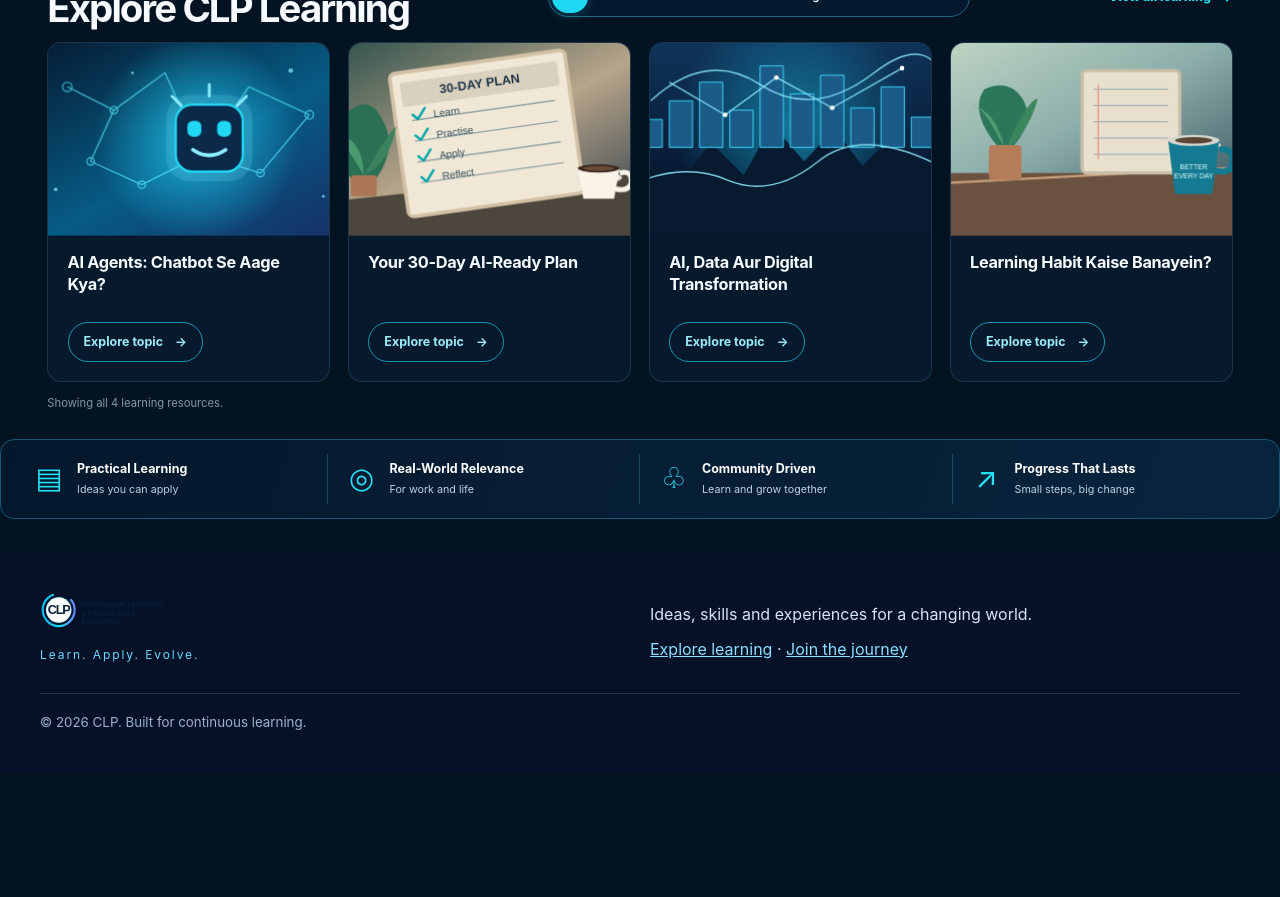
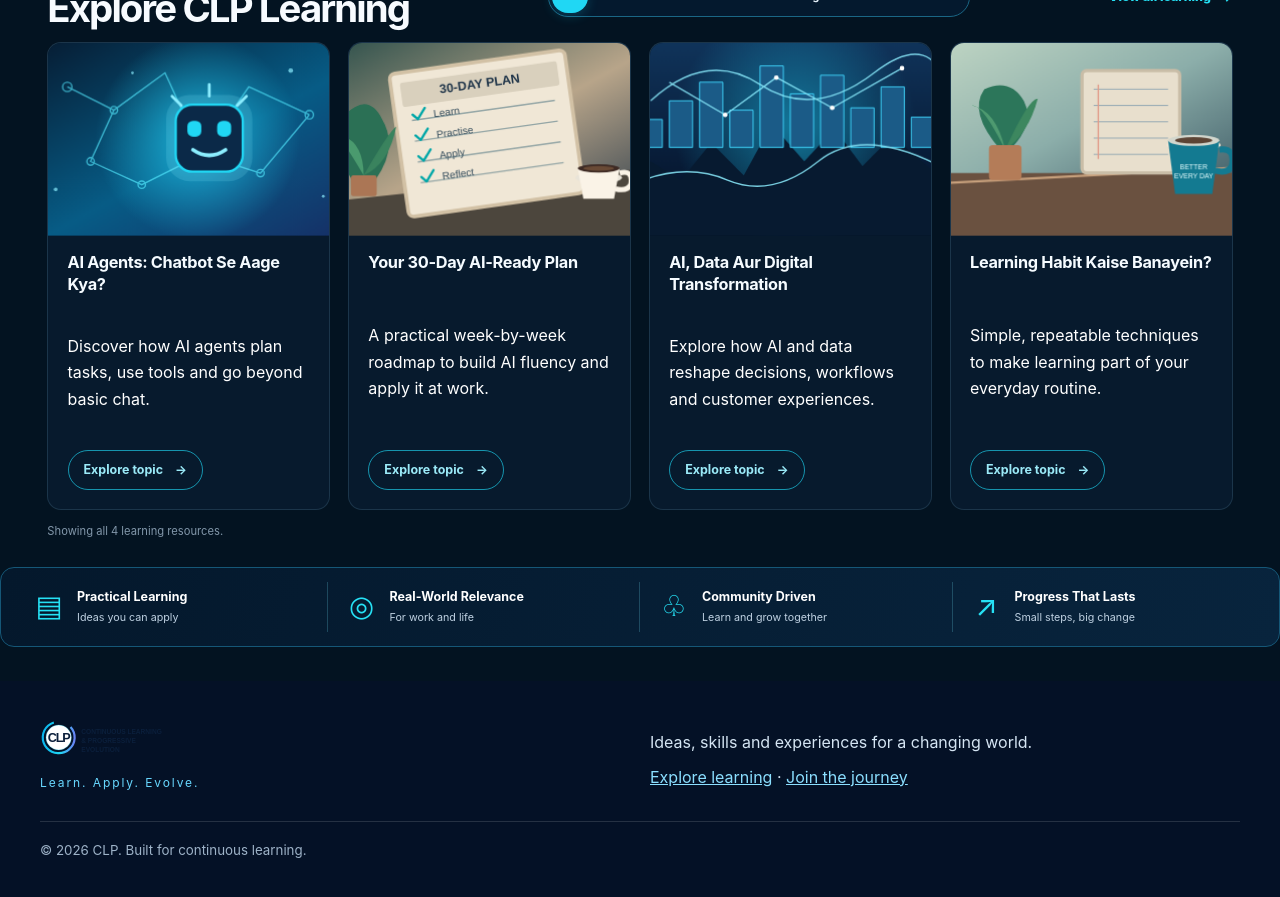
Before and after one commit to sanjeevkshu/clp, a Jekyll site: the page built from index.md, in a window 1280 px wide and 900 px high, scrolled down 1165 px. Shown: the top 897 px of the window. Built offline with Jekyll 4.4.1, drawn with Linux system fonts in a browser that asks for light colours; before the commit the page ends 1937 px from its top, so only the background shows below that.

Commit message:
Add expectation-setting notes to homepage learning cards

```diff
--- a/index.md
+++ b/index.md
@@ -53,10 +53,10 @@ permalink: /
     <a class="home-text-link" href="{{ '/learn/' | relative_url }}">View all learning <span>→</span></a>
   </div>
   <div class="home-video-grid" id="home-video-grid">
-    <article class="home-video-card video-ai" data-home-topic="ai"><img class="home-video-image" src="{{ '/assets/images/card-ai.svg' | relative_url }}" alt="" aria-hidden="true" loading="lazy"><div class="home-video-copy"><h3>AI Agents: Chatbot Se Aage Kya?</h3><a class="home-video-cta" href="{{ '/learn/' | relative_url }}">Explore topic <span aria-hidden="true">→</span></a></div></article>
-    <article class="home-video-card video-plan" data-home-topic="career"><img class="home-video-image" src="{{ '/assets/images/card-plan.svg' | relative_url }}" alt="" aria-hidden="true" loading="lazy"><div class="home-video-copy"><h3>Your 30-Day AI-Ready Plan</h3><a class="home-video-cta" href="{{ '/learn/' | relative_url }}">Explore topic <span aria-hidden="true">→</span></a></div></article>
-    <article class="home-video-card video-data" data-home-topic="work"><img class="home-video-image" src="{{ '/assets/images/card-data.svg' | relative_url }}" alt="" aria-hidden="true" loading="lazy"><div class="home-video-copy"><h3>AI, Data Aur Digital Transformation</h3><a class="home-video-cta" href="{{ '/learn/' | relative_url }}">Explore topic <span aria-hidden="true">→</span></a></div></article>
-    <article class="home-video-card video-habits" data-home-topic="habits"><img class="home-video-image" src="{{ '/assets/images/card-habits.svg' | relative_url }}" alt="" aria-hidden="true" loading="lazy"><div class="home-video-copy"><h3>Learning Habit Kaise Banayein?</h3><a class="home-video-cta" href="{{ '/learn/' | relative_url }}">Explore topic <span aria-hidden="true">→</span></a></div></article>
+    <article class="home-video-card video-ai" data-home-topic="ai"><img class="home-video-image" src="{{ '/assets/images/card-ai.svg' | relative_url }}" alt="" aria-hidden="true" loading="lazy"><div class="home-video-copy"><h3>AI Agents: Chatbot Se Aage Kya?</h3><p class="home-video-note">Discover how AI agents plan tasks, use tools and go beyond basic chat.</p><a class="home-video-cta" href="{{ '/learn/' | relative_url }}">Explore topic <span aria-hidden="true">→</span></a></div></article>
+    <article class="home-video-card video-plan" data-home-topic="career"><img class="home-video-image" src="{{ '/assets/images/card-plan.svg' | relative_url }}" alt="" aria-hidden="true" loading="lazy"><div class="home-video-copy"><h3>Your 30-Day AI-Ready Plan</h3><p class="home-video-note">A practical week-by-week roadmap to build AI fluency and apply it at work.</p><a class="home-video-cta" href="{{ '/learn/' | relative_url }}">Explore topic <span aria-hidden="true">→</span></a></div></article>
+    <article class="home-video-card video-data" data-home-topic="work"><img class="home-video-image" src="{{ '/assets/images/card-data.svg' | relative_url }}" alt="" aria-hidden="true" loading="lazy"><div class="home-video-copy"><h3>AI, Data Aur Digital Transformation</h3><p class="home-video-note">Explore how AI and data reshape decisions, workflows and customer experiences.</p><a class="home-video-cta" href="{{ '/learn/' | relative_url }}">Explore topic <span aria-hidden="true">→</span></a></div></article>
+    <article class="home-video-card video-habits" data-home-topic="habits"><img class="home-video-image" src="{{ '/assets/images/card-habits.svg' | relative_url }}" alt="" aria-hidden="true" loading="lazy"><div class="home-video-copy"><h3>Learning Habit Kaise Banayein?</h3><p class="home-video-note">Simple, repeatable techniques to make learning part of your everyday routine.</p><a class="home-video-cta" href="{{ '/learn/' | relative_url }}">Explore topic <span aria-hidden="true">→</span></a></div></article>
   </div>
   <p class="home-filter-status" id="home-filter-status" aria-live="polite">Showing all 4 learning resources.</p>
 </section>
```
